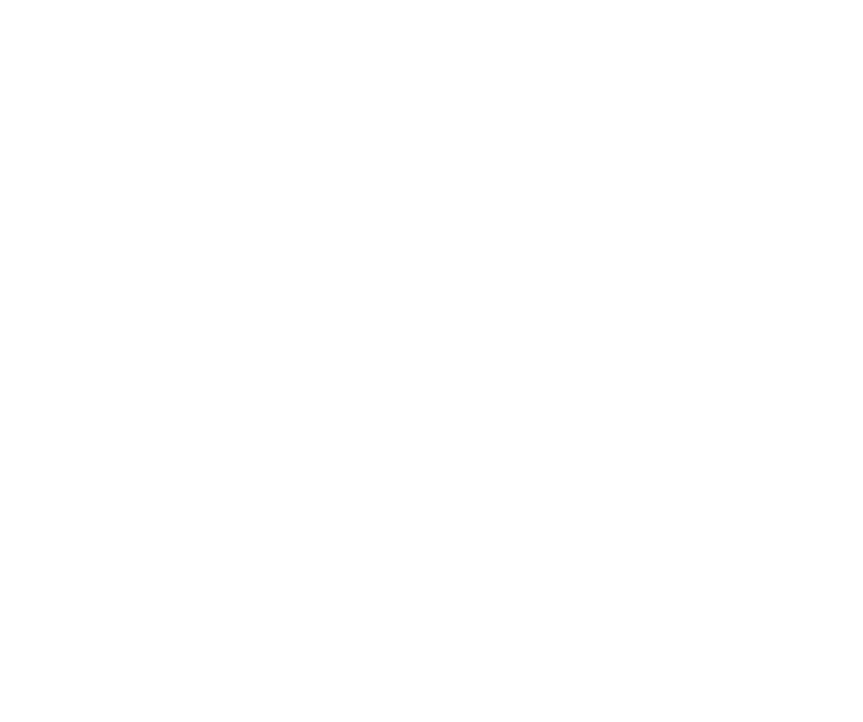
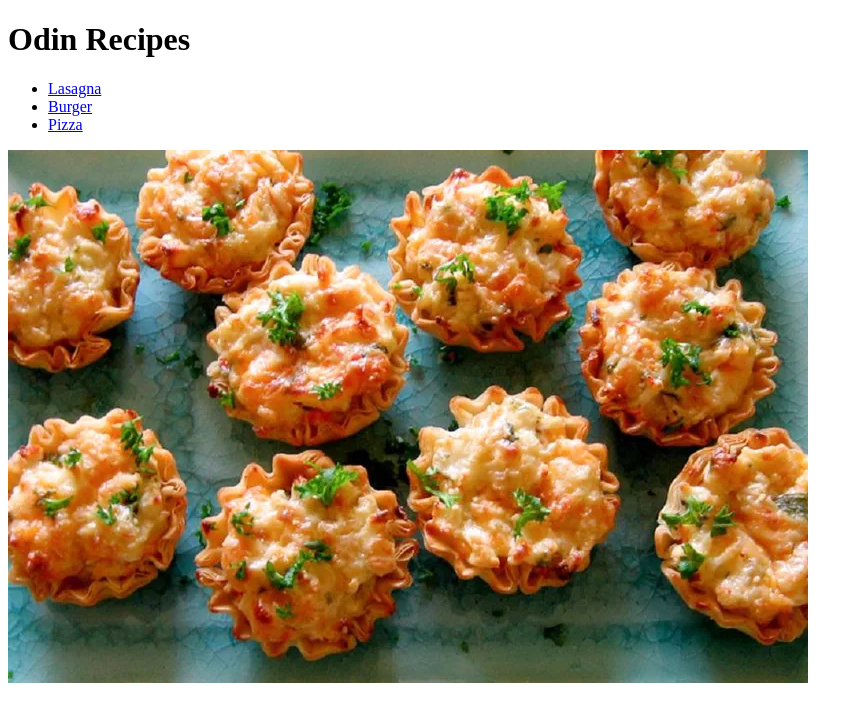
Before and after one commit to EngrShayas/odin-recipes, a plain HTML site: page index.html in a window 1280 px wide. Shown: the whole page, without its empty margins (0-863 px from the left). Drawn offline with Linux system fonts and the light colour scheme.

Commit message:
created homepage

```diff
--- a/index.html
+++ b/index.html
@@ -7,6 +7,14 @@
     <title>Odin Recipes | The Odin Project | Project: Recipes</title>
 </head>
 <body>
-
+    <h1>Odin Recipes</h1>
+    <ul>
+        <li><a href="./recipes/lasagna.html">Lasagna</a></li>
+        <li><a href="./recipes/burger.html">Burger</a></li>
+        <li><a href="./recipes/pizza.html">Pizza</a></li>
+    </ul>
+    <div>
+        <img src="./images/img.webp" alt="cover image">
+    </div>
 </body>
 </html>
```
Also changed, not shown: images/img.webp (added), recipes/burger.html (added), recipes/lasagna.html (added), recipes/pizza.html (added).
